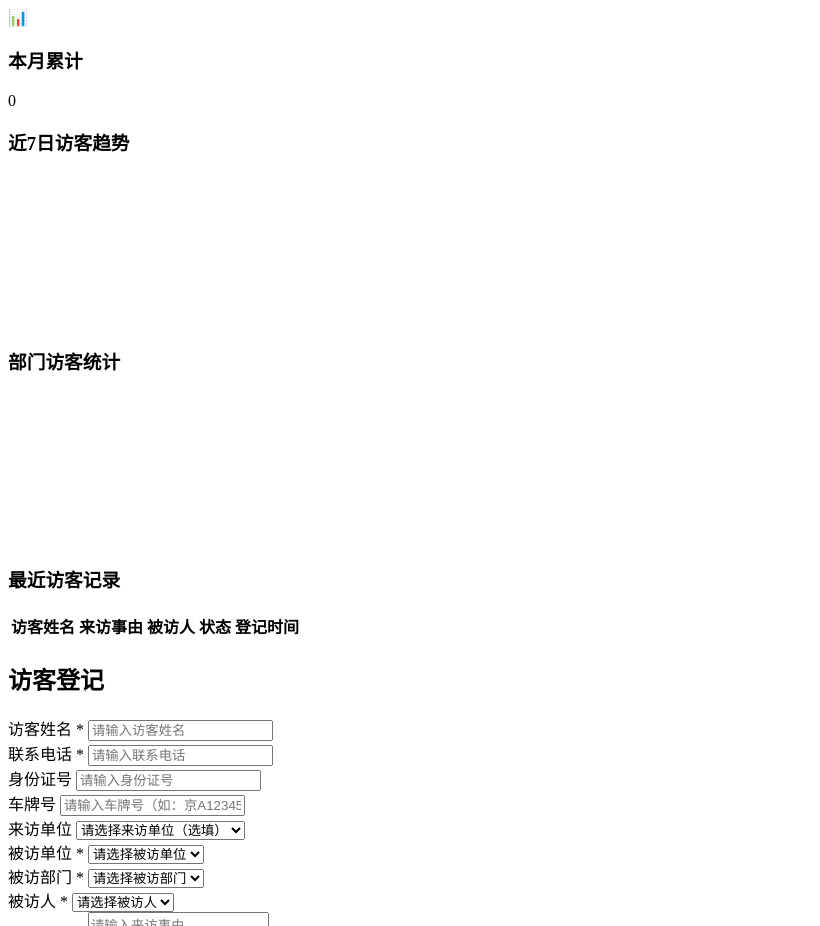
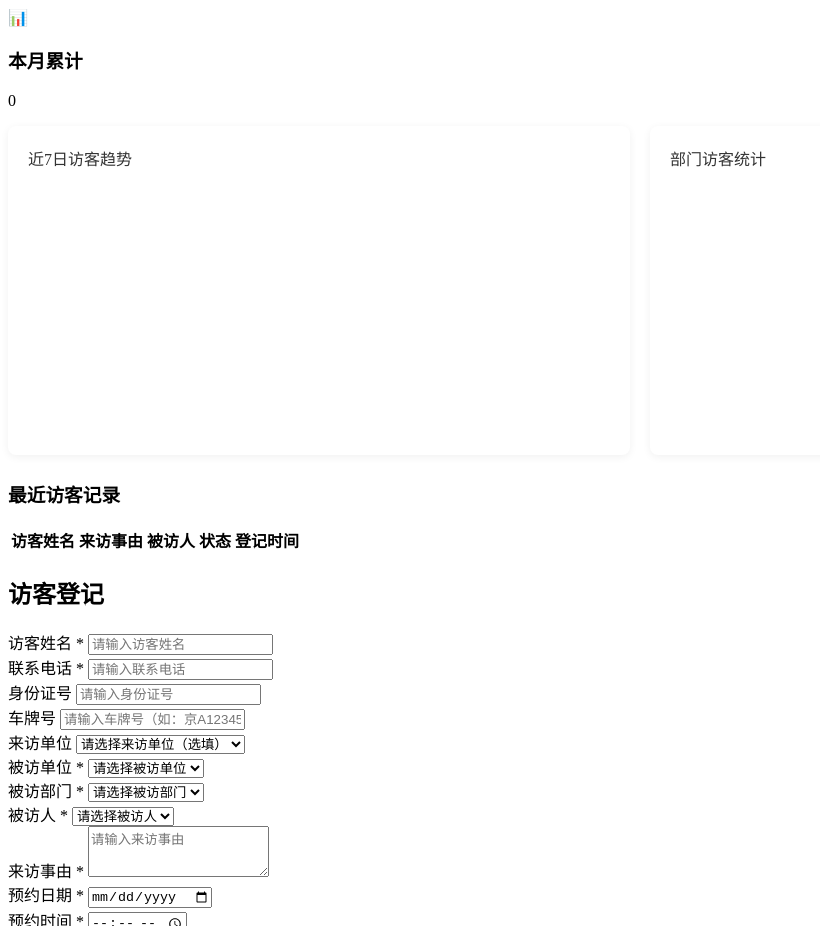
Before and after one commit to XC-NAS/visitor-system, a plain HTML site: page public/index.html in a window 1280 px wide. Shown: the part 1300-2226 px from the top of the page, without its empty margins (0-820 px from the left). Drawn offline with nearby package versions, Linux system fonts and the light colour scheme; a script that the page names is missing.

Commit message:
修复：恢复完整CSS样式，添加图表和移动端优化样式

```diff
--- a/public/styles.css
+++ b/public/styles.css
@@ -1,3 +1,34 @@
+
+/* ==================== 数据可视化图表 ==================== */
+.dashboard-charts {
+    display: grid;
+    grid-template-columns: repeat(auto-fit, minmax(400px, 1fr));
+    gap: 20px;
+    margin-bottom: 25px;
+}
+
+.chart-card {
+    background: white;
+    border-radius: 8px;
+    padding: 20px;
+    box-shadow: 0 2px 8px rgba(0,0,0,0.06);
+}
+
+.chart-card h3 {
+    margin: 0 0 15px 0;
+    font-size: 16px;
+    color: #333;
+    font-weight: 500;
+}
+
+.chart-container {
+    position: relative;
+    height: 250px;
+}
+
+.chart-container canvas {
+    max-height: 100% !important;
+}
 
 /* ==================== 移动端优化 ==================== */
 @media (max-width: 768px) {
```
